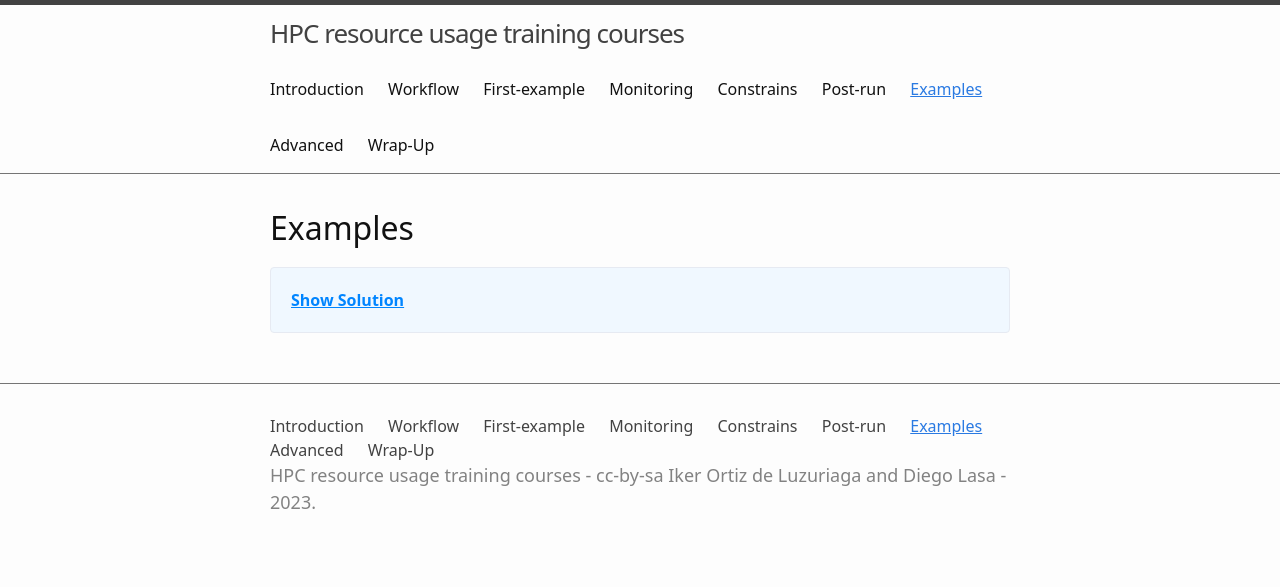
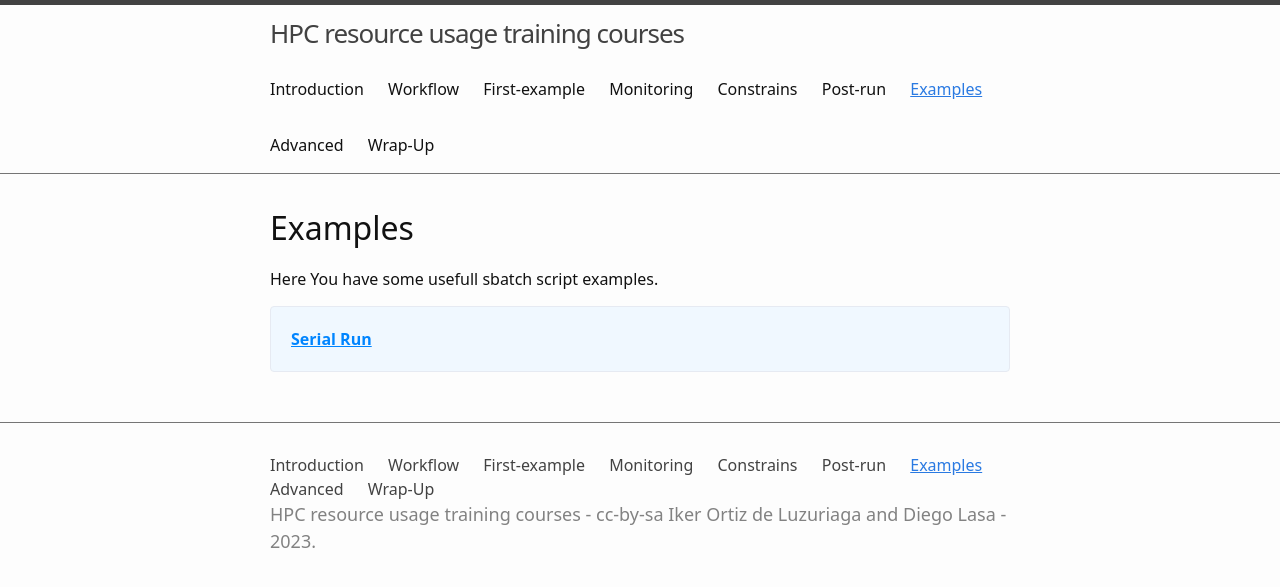
Before and after one commit to dipc-cc/slurm-training, a Jekyll site: the page built from 7_examples.md, in a window 1280 px wide. Shown: the top 587 px of the page. Built offline with Jekyll 4.4.1, drawn with Linux system fonts in a browser that asks for light colours; some web fonts are replaced.

Commit message:
Start with the example boxes of 7.lesson

````diff
--- a/7_examples.md
+++ b/7_examples.md
@@ -4,6 +4,8 @@ nav: true
 ---
 
 # Examples
+
+Here You have some usefull sbatch script examples.
 
 <style>
   .info-box {
@@ -46,7 +48,7 @@ nav: true
 
 
 <div class="info-box">
-  <div class="additional-info-toggle">Show Solution</div>
+  <div class="additional-info-toggle">Serial Run</div>
   <div class="additional-info">
 ```bash
 Here We have the bash script
@@ -59,10 +61,10 @@ Here We have the bash script
   additionalInfoToggle.addEventListener('click', function() {
     if (additionalInfo.style.display === 'none' || additionalInfo.style.display === '') {
       additionalInfo.style.display = 'block';
-      additionalInfoToggle.textContent = 'Hide Solution';
+      additionalInfoToggle.textContent = 'Serial Run';
     } else {
       additionalInfo.style.display = 'none';
-      additionalInfoToggle.textContent = 'Show Solution';
+      additionalInfoToggle.textContent = 'Serial Run';
     }
   });
 </script>
````
